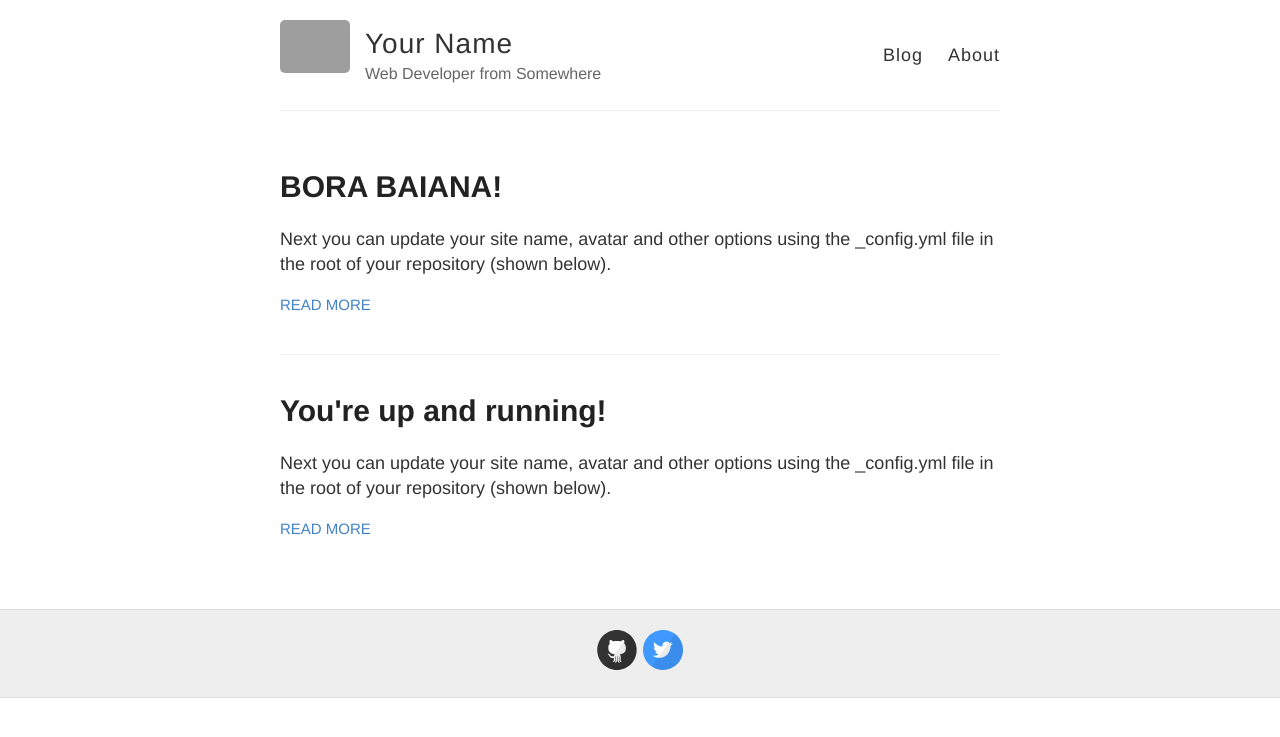
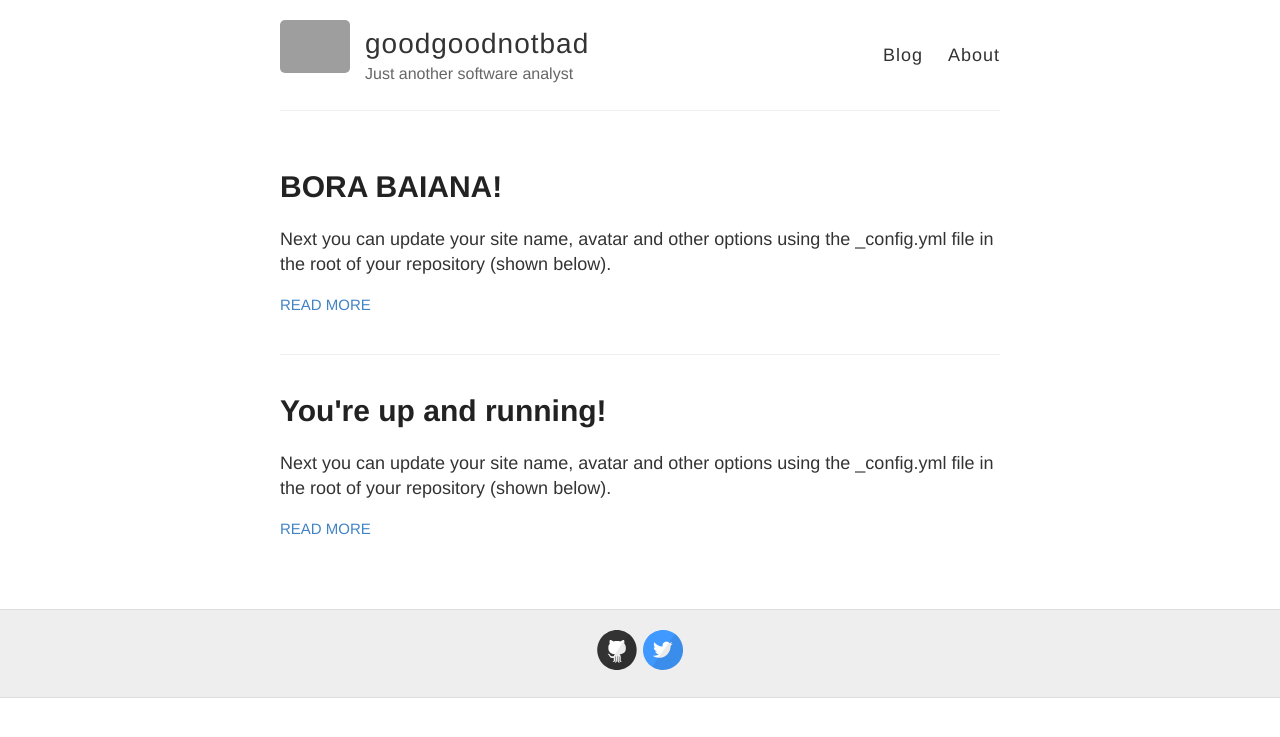
Before and after one commit to faultyfaultynotgood/goodgoodnotbad.github.io, a Jekyll site: the page built from index.html, in a window 1280 px wide. Shown: the top 737 px of the page. Built offline with Jekyll 4.4.1, drawn with Linux system fonts in a browser that asks for light colours; grey boxes are pictures that could not be loaded.

Commit message:
Update _config.yml
config page.

```diff
--- a/_config.yml
+++ b/_config.yml
@@ -3,10 +3,10 @@
 #
 
 # Name of your site (displayed in the header)
-name: Your Name
+name: goodgoodnotbad
 
 # Short bio or description (displayed in the header)
-description: Web Developer from Somewhere
+description: Just another software analyst
 
 # URL of your avatar or profile pic (you could use your GitHub profile pic)
 avatar: https://raw.githubusercontent.com/barryclark/jekyll-now/master/images/jekyll-logo.png
```
